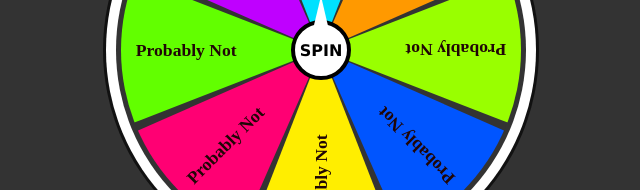
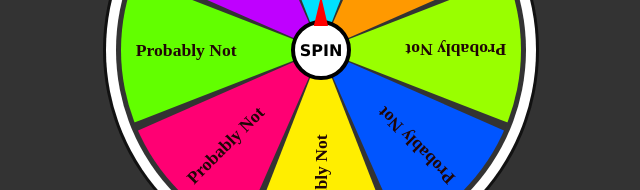
Before and after one commit to cpmas/cp, a plain HTML site: page index.html in a window 1280 px wide. Shown: the part 389-579 px from the top of the page, 319-959 px from the left. Drawn offline with Linux system fonts and the light colour scheme; a web font is replaced by a local one.

Commit message:
Update style.css

```diff
--- a/style.css
+++ b/style.css
@@ -1,5 +1,3 @@
-
-
 * {
     margin: 0;
     padding: 0;
@@ -34,7 +32,7 @@ h1 {
     position: absolute;
     width: 60px;
     height: 60px;
-    background: white;
+    background: rgb(255, 255, 255);
     border-radius: 50%;
     z-index: 10;
     display: flex;
@@ -52,7 +50,7 @@ position: absolute;
 top: -28px;
 width: 20px;
 height: 30px;
-background: white;
+background: rgb(255, 0, 0);
 clip-path: polygon(50% 0%, 14% 100%, 85% 100%);
 }
 
```
